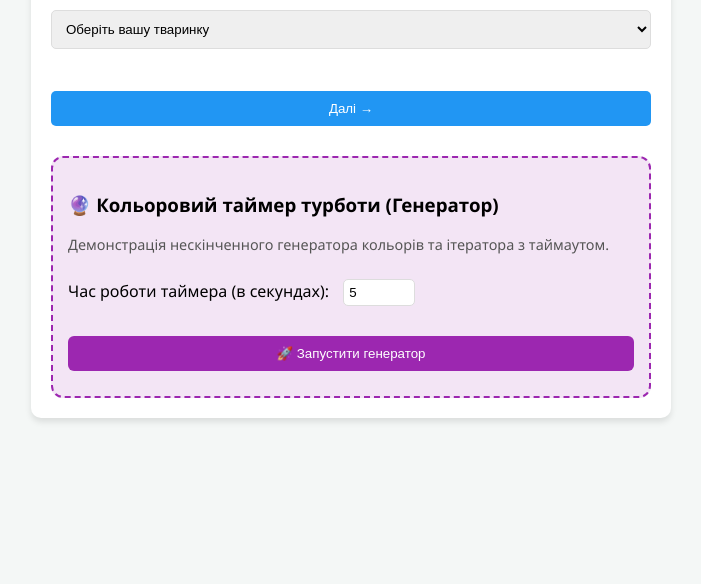
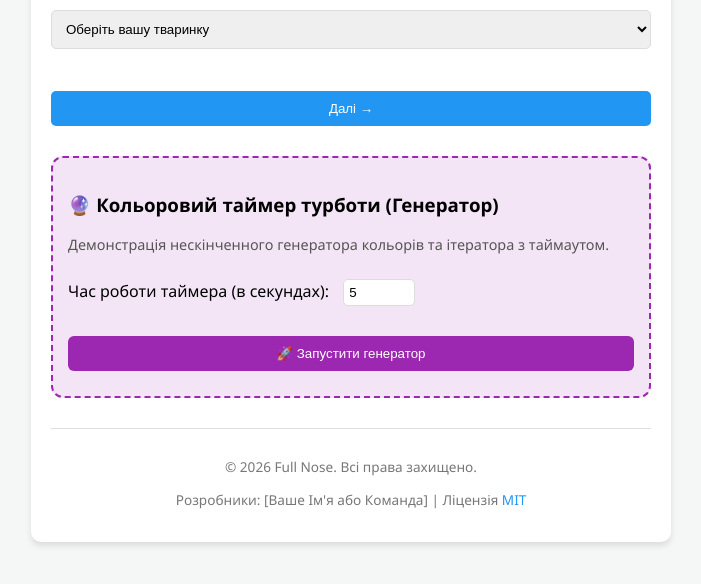
Before and after one commit to dmytrienkoviktoria0408-spec/Full-Nose, a plain HTML site: page index.html in a window 1280 px wide. Shown: the part 134-718 px from the top of the page, without its empty margins (289-990 px from the left). Drawn offline with nearby package versions, Linux system fonts and the light colour scheme.

Commit message:
license added

```diff
--- a/index.html
+++ b/index.html
@@ -140,5 +140,9 @@
 <script src="Data/reptiles&amphibians.js"></script>
 
 <script src="script.js"></script>
+<footer style="margin-top: 30px; text-align: center; font-size: 0.85em; color: #777; border-top: 1px solid #ddd; padding-top: 15px;">
+        <p>&copy; 2026 Full Nose. Всі права захищено.</p>
+        <p>Розробники: [Ваше Ім'я або Команда] | Ліцензія <a href="LICENSE" target="_blank" style="color: #2196F3; text-decoration: none;">MIT</a></p>
+    </footer>
 </body>
 </html>
```
Also changed, not shown: 1 other file.
